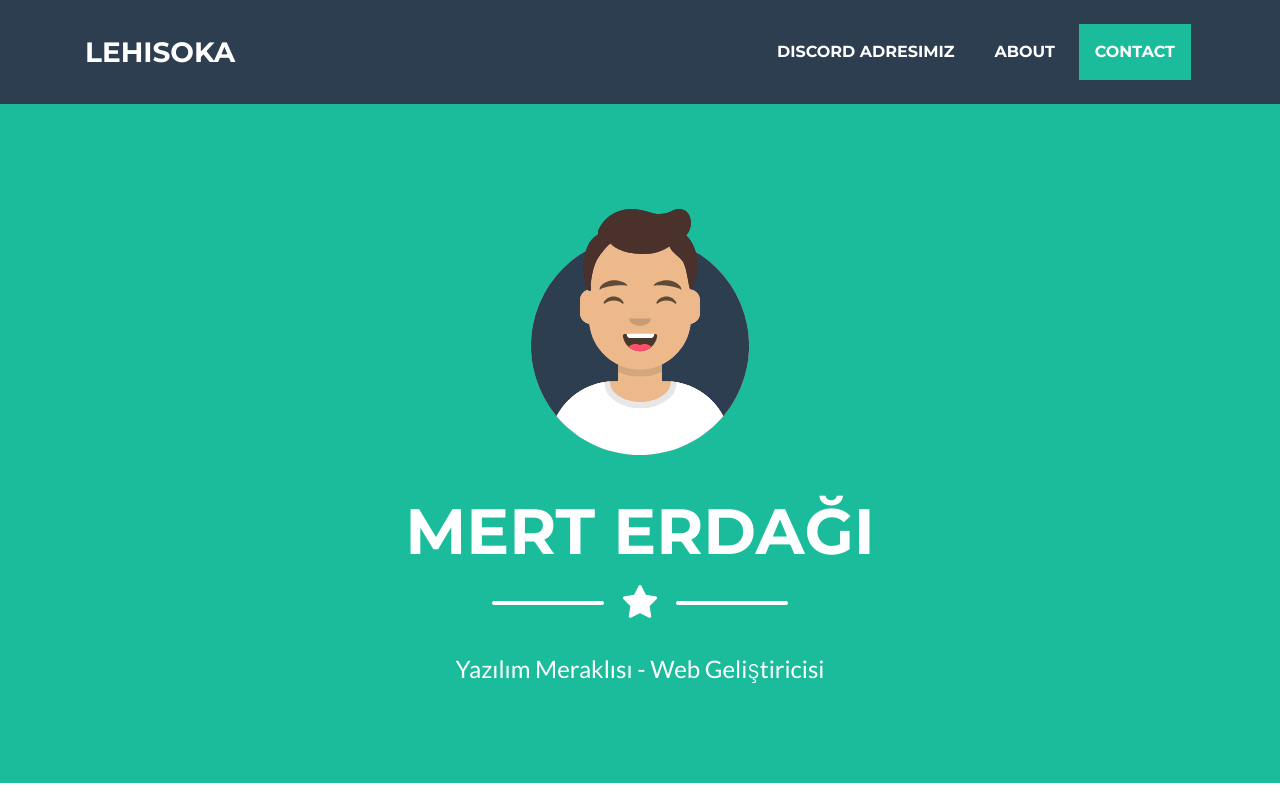
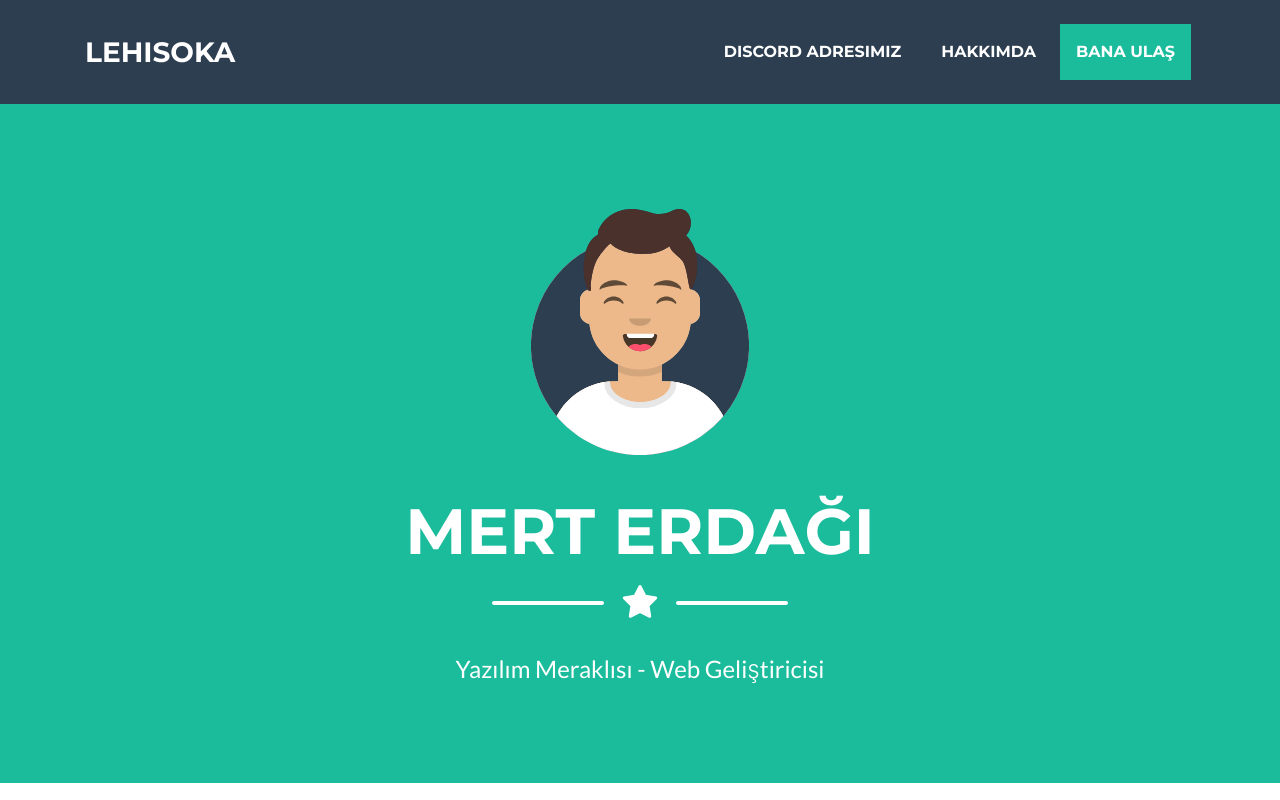
Before and after one commit to LeHisoka/LeHisoka, a plain HTML site: page index.html in a window 1280 px wide. Shown: the top 800 px of the page. Drawn offline with nearby package versions, Linux system fonts and the light colour scheme.

Commit message:
Update index.html

```diff
--- a/index.html
+++ b/index.html
@@ -64,10 +64,10 @@
             <a class="nav-link py-3 px-0 px-lg-3 js-scroll-trigger" href="#portfolio">Discord Adresimiz</a>
           </li>
           <li class="nav-item mx-0 mx-lg-1">
-            <a class="nav-link py-3 px-0 px-lg-3 js-scroll-trigger" href="#about">About</a>
+            <a class="nav-link py-3 px-0 px-lg-3 js-scroll-trigger" href="#about">Hakkımda</a>
           </li>
           <li class="nav-item mx-0 mx-lg-1">
-            <a class="nav-link py-3 px-0 px-lg-3 js-scroll-trigger" href="#contact">Contact</a>
+            <a class="nav-link py-3 px-0 px-lg-3 js-scroll-trigger" href="#contact">Bana Ulaş</a>
           </li>
         </ul>
       </div>
@@ -386,7 +386,7 @@
             <div class="row justify-content-center">
               <div class="col-lg-8">
                 <!-- Portfolio Modal - Title -->
-                <h2 class="portfolio-modal-title text-secondary text-uppercase mb-0">metisMenu</h2>
+                <h2 class="portfolio-modal-title text-secondary text-uppercase mb-0">misMenu</h2>
                 <!-- Icon Divider -->
                 <div class="divider-custom">
                   <div class="divider-custom-line"></div>
```
